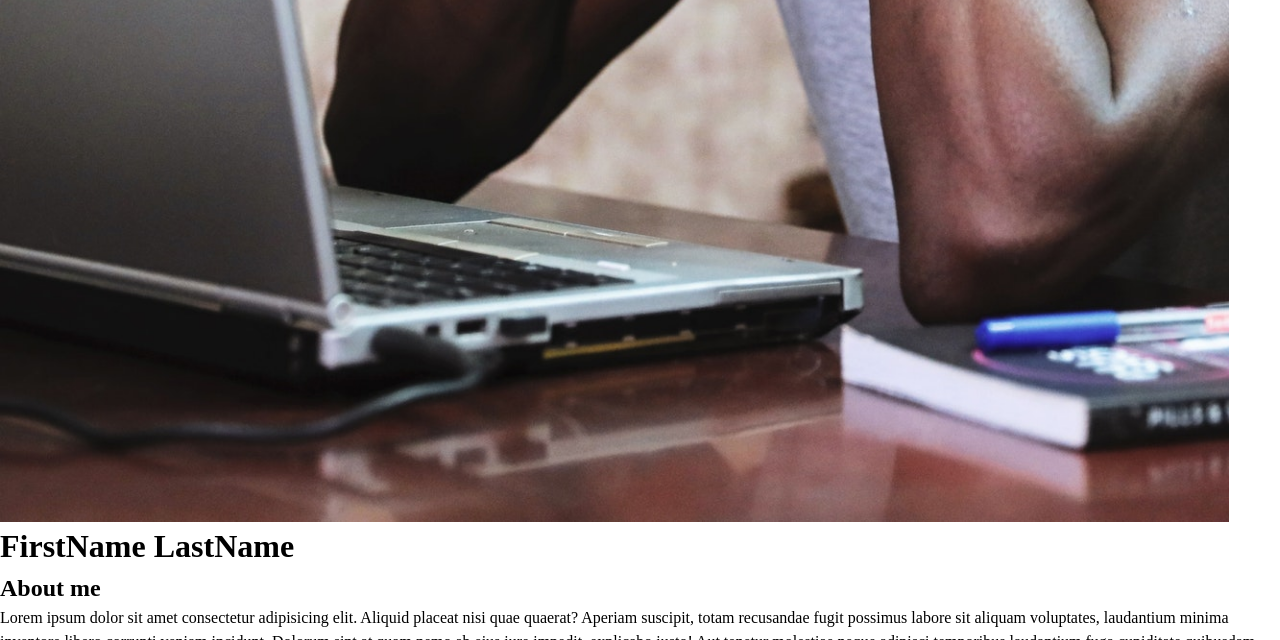
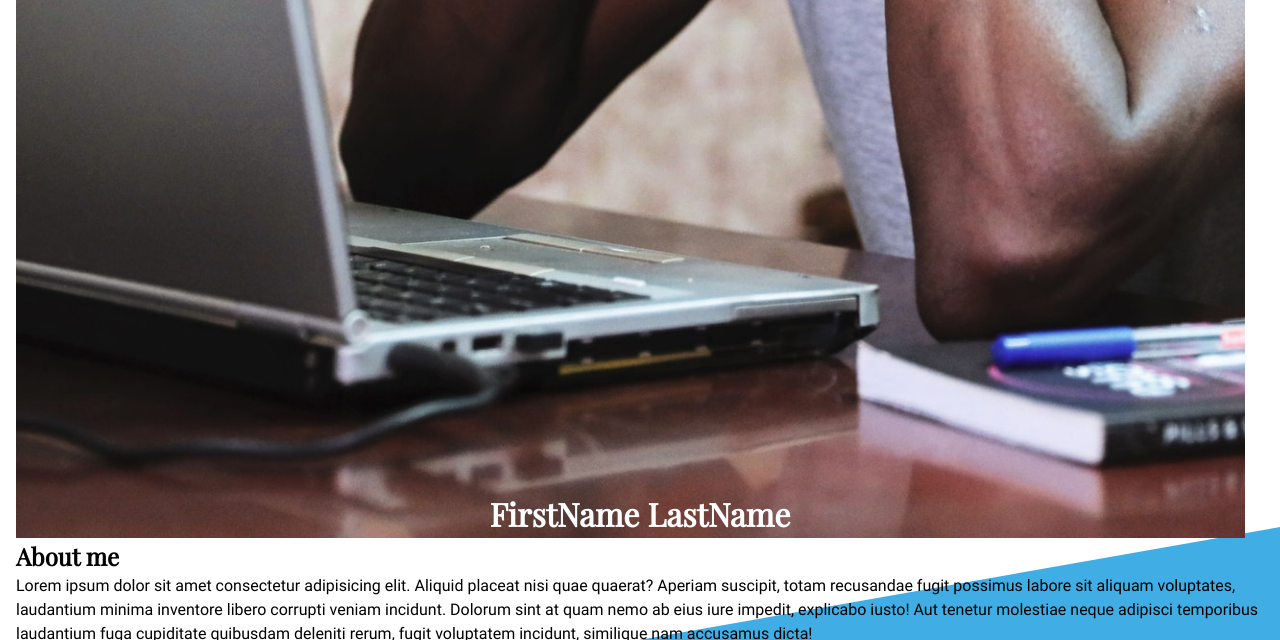
Before and after one commit to JonathanNoH/portfolio, a plain HTML site: page index.html in a window 1280 px wide. Shown: the part 1116-1756 px from the top of the page. Drawn offline with Linux system fonts and the light colour scheme.

Commit message:
testing background

```diff
--- a/index.html
+++ b/index.html
@@ -9,6 +9,7 @@
 </head>
 <body>
   <header>
+    <div class="profile-container">
       <img
       class="profile"
       src="imgs/profile-small.jpg 640w"
@@ -17,6 +18,7 @@
       alt="FirstName LastName"
       >
       <h1>FirstName LastName</h1>
+    </div>
     <h2>About me</h2>
     <p>Lorem ipsum dolor sit amet consectetur adipisicing elit. Aliquid placeat nisi quae quaerat? Aperiam suscipit, totam recusandae fugit possimus labore sit aliquam voluptates, laudantium minima inventore libero corrupti veniam incidunt.
     Dolorum sint at quam nemo ab eius iure impedit, explicabo iusto! Aut tenetur molestiae neque adipisci temporibus laudantium fuga cupiditate quibusdam deleniti rerum, fugit voluptatem incidunt, similique nam accusamus dicta!</p>
--- a/style.css
+++ b/style.css
@@ -73,6 +73,28 @@ select {
   }
 }
 
+/* END CSS RESET */
+/* FONTS */
+@font-face {
+  font-family: "Playfair Display";
+  src: url("/fonts/PlayfairDisplay-VariableFont_wght.woff") format("woff");
+}
+
+@font-face {
+  font-family: "Roboto";
+  src: url("/fonts/Roboto-Regular.woff") format("woff");
+}
+
+body {
+  font-family: "Roboto";
+}
+
+h1, h2, h3 {
+  font-family: "Playfair Display", 'Times New Roman', Times, serif;
+}
+/* END FONTS */
+/* IMAGES */
+
 .profile {
   max-width: 100%;
 }
@@ -80,3 +102,48 @@ select {
 svg {
   height: 50px;
 }
+
+/* END IMAGES */
+
+header, main, footer {
+  padding: 1rem;
+}
+
+/* HEADER */
+
+header {
+  background: #41ade5;
+  position: relative;
+  z-index: 1;
+}
+
+header::after {
+  background: white;
+  bottom: 10%;
+  content: '';
+  display: block;
+  height: 50%;
+  left: 0;
+  position: absolute;
+  right: 0;
+  transform: skewY(-10deg);
+  transform-origin: 100%;
+  z-index: -1;
+}
+
+.profile-container {
+  position: relative;
+}
+
+.profile-container > h1 {
+  position: absolute;
+  margin-left: auto;
+  margin-right: auto;
+  left: 0;
+  right: 0;
+  bottom: 0;
+  text-align: center;
+  color: white;
+}
+
+/* END HEADER */
```
Lines whose indentation alone changed are shown as unchanged.
